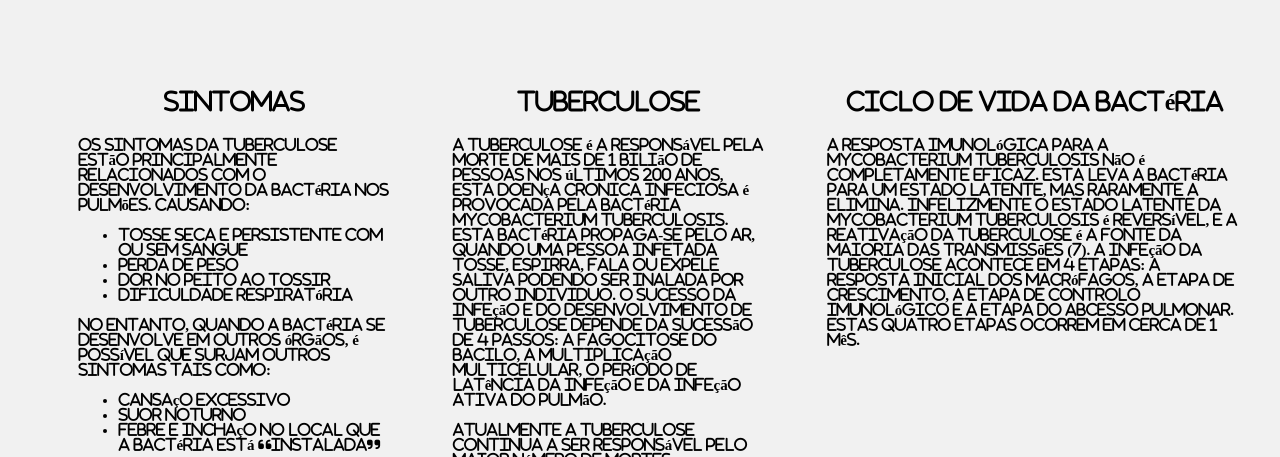
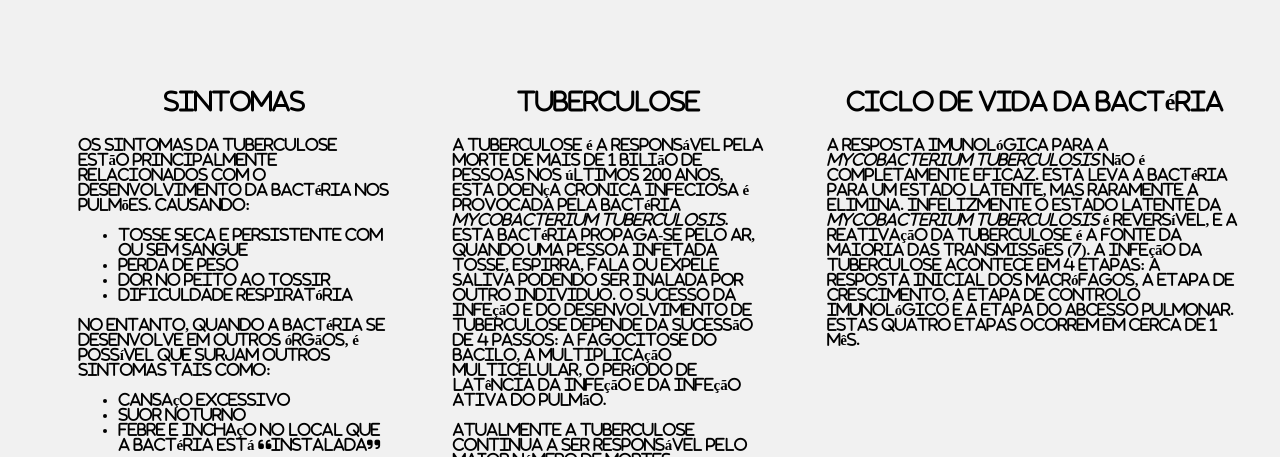
Before and after one commit to Laboratorios-Bioinformatica/Laboratorios-Bioinformatica.github.io, a plain HTML site: page index.html in a window 1280 px wide. Shown: the part 1160-1617 px from the top of the page. Drawn offline with nearby package versions, Linux system fonts and the light colour scheme.

Commit message:
Update index.html

```diff
--- a/index.html
+++ b/index.html
@@ -113,12 +113,12 @@ body, html {
   </div>
   <div class="w3-quarter l5 m6 w3-margin-bottom" style="margin-left:5%; margin-top:64px">
     <p class= "w3-center w3-xlarge"><b> Tuberculose</b></p>
-    <p>A Tuberculose é a responsável pela morte de mais de 1 bilião de pessoas nos últimos 200 anos, esta doença cronica infeciosa é provocada pela bactéria Mycobacterium tuberculosis. Esta bactéria propaga-se pelo ar, quando uma pessoa infetada tosse, espirra, fala ou expele saliva podendo ser inalada por outro individuo. O sucesso da infeção e do desenvolvimento de tuberculose depende da sucessão de 4 passos: a fagocitose do bacilo, a multiplicação multicelular, o período de latência da infeção e da infeção ativa do pulmão.</p>
+    <p>A Tuberculose é a responsável pela morte de mais de 1 bilião de pessoas nos últimos 200 anos, esta doença cronica infeciosa é provocada pela bactéria <i>Mycobacterium tuberculosis</i>. Esta bactéria propaga-se pelo ar, quando uma pessoa infetada tosse, espirra, fala ou expele saliva podendo ser inalada por outro individuo. O sucesso da infeção e do desenvolvimento de tuberculose depende da sucessão de 4 passos: a fagocitose do bacilo, a multiplicação multicelular, o período de latência da infeção e da infeção ativa do pulmão.</p>
     <p>Atualmente a Tuberculose continua a ser responsável pelo maior número de mortes provocadas por um único agente infecioso, causando cerca de 10,4 milhões de novos casos e 1,7 milhão de mortes por ano.</p>
   </div>
   <div class="w3-third l5 m6 w3-margin-bottom" style="margin-left:5%; margin-top:64px">
     <p class= "w3-center w3-xlarge"><b> Ciclo de vida da bactéria</b></p>
-    <p>A resposta imunológica para a Mycobacterium tuberculosis não é completamente eficaz. Esta leva a bactéria para um estado latente, mas raramente a elimina. Infelizmente o estado latente da Mycobacterium tuberculosis é reversível, e a reativação da tuberculose é a fonte da maioria das transmissões (7). A infeção da tuberculose acontece em 4 etapas: A resposta inicial dos macrófagos, a etapa de crescimento, a etapa de controlo imunológico e a etapa do abcesso pulmonar. Estas quatro etapas ocorrem em cerca de 1 mês.</p>
+    <p>A resposta imunológica para a <i>Mycobacterium tuberculosis</i> não é completamente eficaz. Esta leva a bactéria para um estado latente, mas raramente a elimina. Infelizmente o estado latente da <i>Mycobacterium tuberculosis</i> é reversível, e a reativação da tuberculose é a fonte da maioria das transmissões (7). A infeção da tuberculose acontece em 4 etapas: A resposta inicial dos macrófagos, a etapa de crescimento, a etapa de controlo imunológico e a etapa do abcesso pulmonar. Estas quatro etapas ocorrem em cerca de 1 mês.</p>
   </div>
 </div>
 
```
